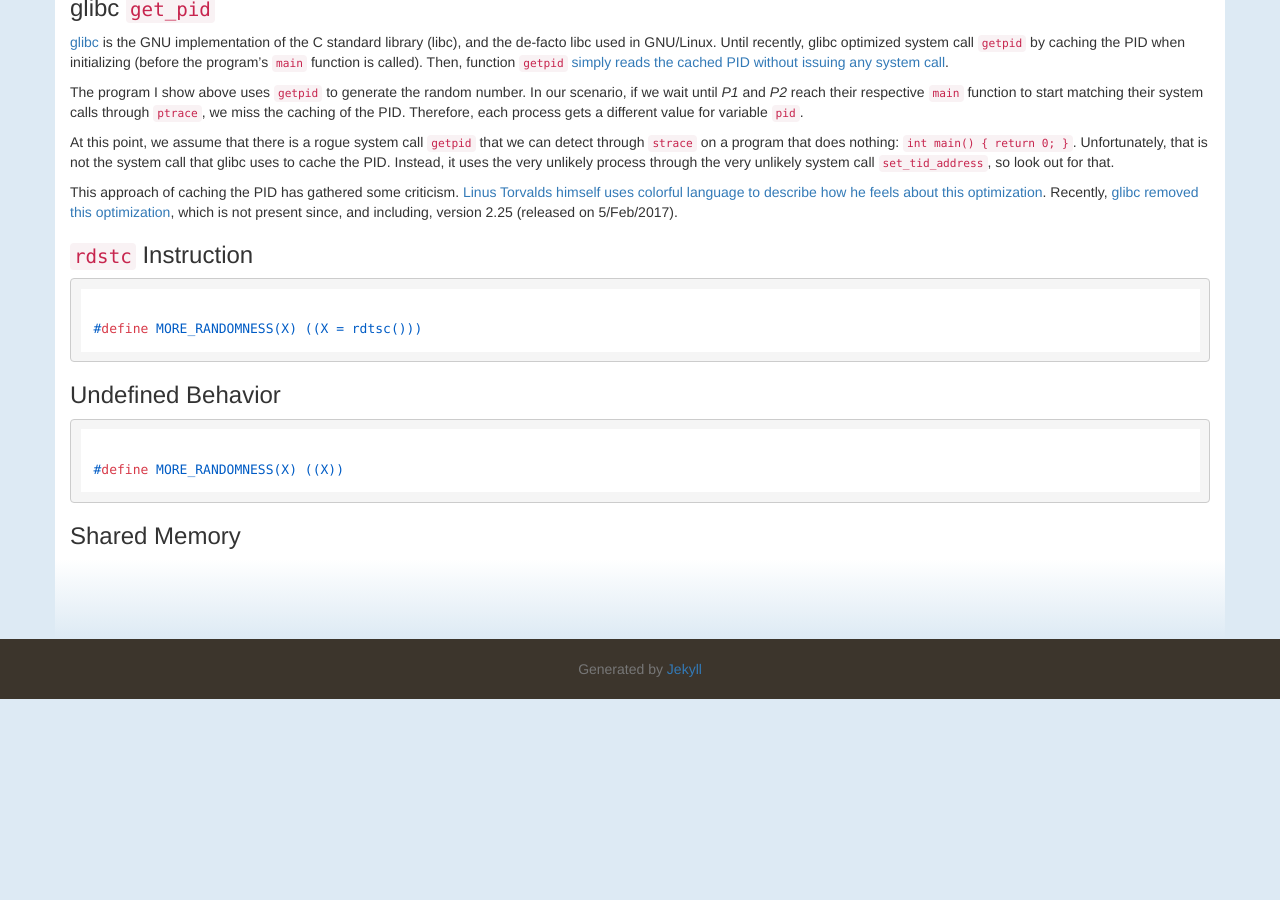
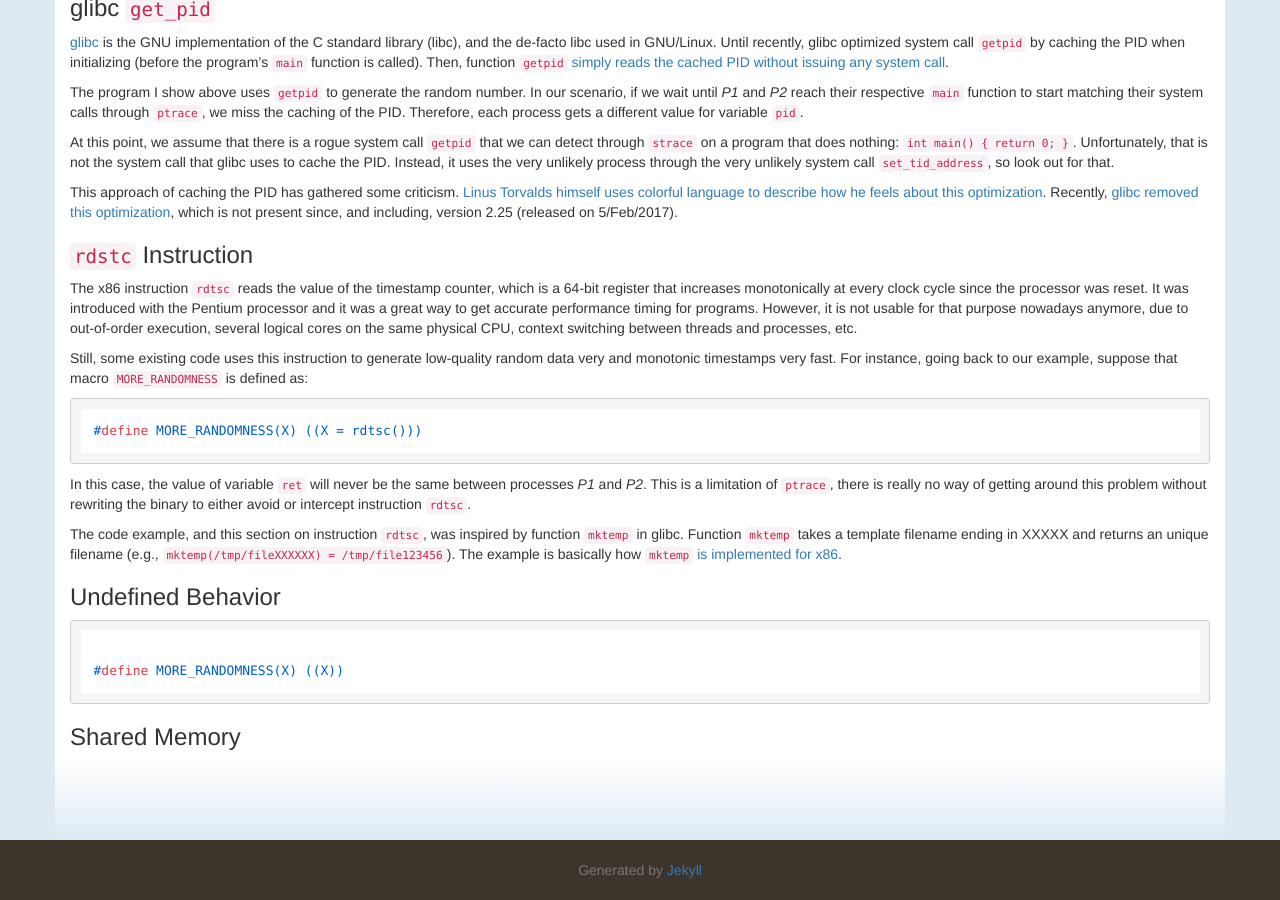
Before and after one commit to luisggpina/personal-website, a Jekyll site: the page built from _posts/2017-06-16-ptrace.md, in a window 1280 px wide and 900 px high, scrolled down 1766 px. Built offline with Jekyll 4.4.1, drawn with Linux system fonts in a browser that asks for light colours; nearby versions of some CDN libraries; some web fonts are replaced; before the commit the page ends 2465 px from its top, so only the background shows below that.

Commit message:
Added section about rdtsc instruction to the ptrace post

```diff
--- a/_posts/2017-06-16-ptrace.md
+++ b/_posts/2017-06-16-ptrace.md
@@ -137,10 +137,31 @@ which is not present since, and including, version 2.25 (released on
 
 ### `rdstc` Instruction
 
+The x86 instruction `rdtsc` reads the value of the timestamp counter, which is a
+64-bit register that increases monotonically at every clock cycle since the
+processor was reset.  It was introduced with the Pentium processor and it was a
+great way to get accurate performance timing for programs.  However, it is not
+usable for that purpose nowadays anymore, due to out-of-order execution, several
+logical cores on the same physical CPU, context switching between threads and
+processes, etc.
 
-<pre><code class="C">
-#define MORE_RANDOMNESS(X) ((X = rdtsc()))
-</code></pre>
+Still, some existing code uses this instruction to generate low-quality random
+data very and monotonic timestamps very fast.  For instance, going back to our
+example, suppose that macro `MORE_RANDOMNESS` is defined as:
+
+<pre><code class="C">#define MORE_RANDOMNESS(X) ((X = rdtsc()))</code></pre>
+
+In this case, the value of variable `ret` will never be the same between
+processes *P1* and *P2*.  This is a limitation of `ptrace`, there is really no
+way of getting around this problem without rewriting the binary to either avoid
+or intercept instruction `rdtsc`.
+
+The code example, and this section on instruction `rdtsc`, was inspired by
+function [`mktemp`](http://man7.org/linux/man-pages/man3/mktemp.3.html) in
+glibc.  Function `mktemp` takes a template filename ending in XXXXX and returns
+an unique filename (e.g., `mktemp(/tmp/fileXXXXXX) = /tmp/file123456`).  The
+example is basically how [`mktemp` is implemented for
+x86](https://sourceware.org/git/?p=glibc.git;a=blob;f=sysdeps/posix/tempname.c;h=b00bd588ec458cbe3bc9bd162515995c0104248b;hb=db0242e3023436757bbc7c488a779e6e3343db04#l192).
 
 ### Undefined Behavior
 
```
